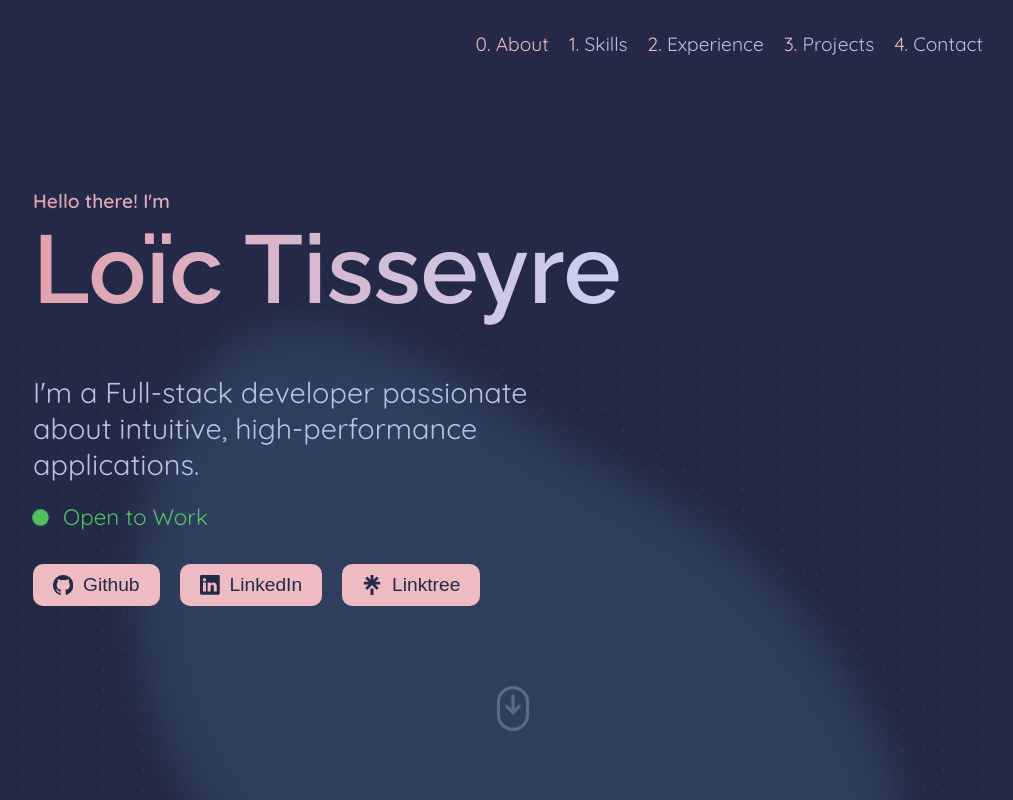
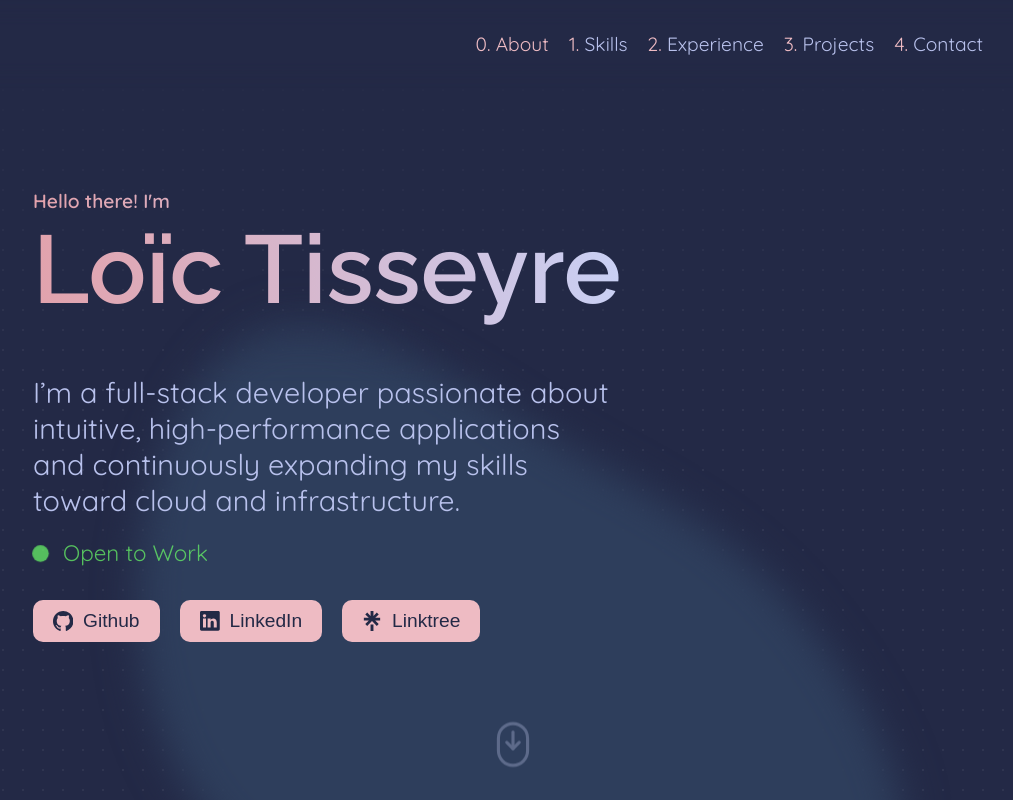
Before and after one commit to LunnosMp4/PortfolioV2, a Vue app: page / in a window 1280 px wide. Shown: the top 800 px of the page, without its empty margins (127-1140 px from the left). Built offline with nearby package versions, Linux system fonts and the light colour scheme.

Commit message:
Change subtitle

```diff
--- a/src/screens/HomeScreen.vue
+++ b/src/screens/HomeScreen.vue
@@ -6,7 +6,7 @@
     </div>
     <div class="description" ref="description">
       <p>
-        I'm a Full-stack developer passionate about intuitive, high-performance applications.
+        I’m a full-stack developer passionate about intuitive, high-performance applications and continuously expanding my skills toward cloud and infrastructure.
       </p>
     </div>
     <div ref="workStatus">
```
